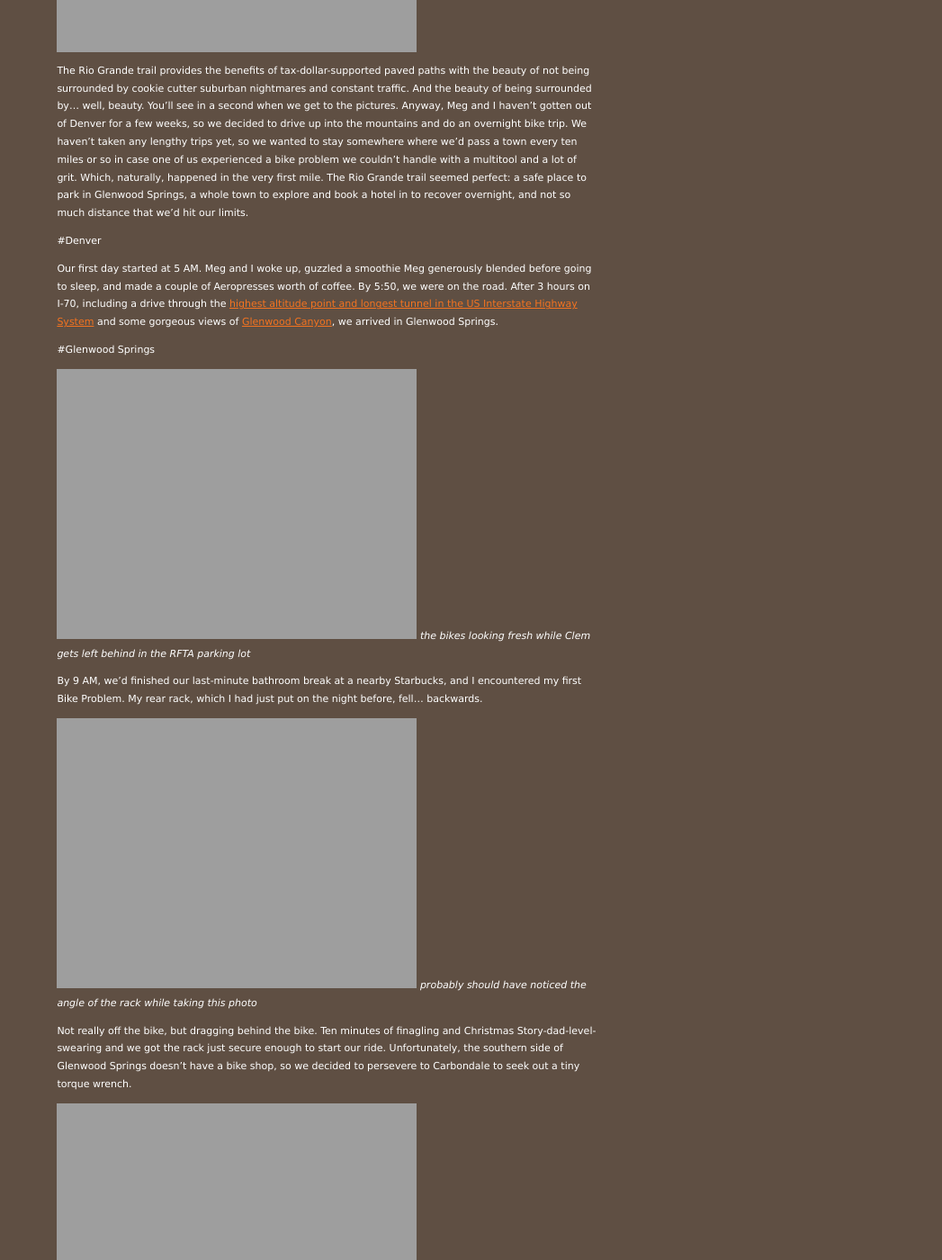
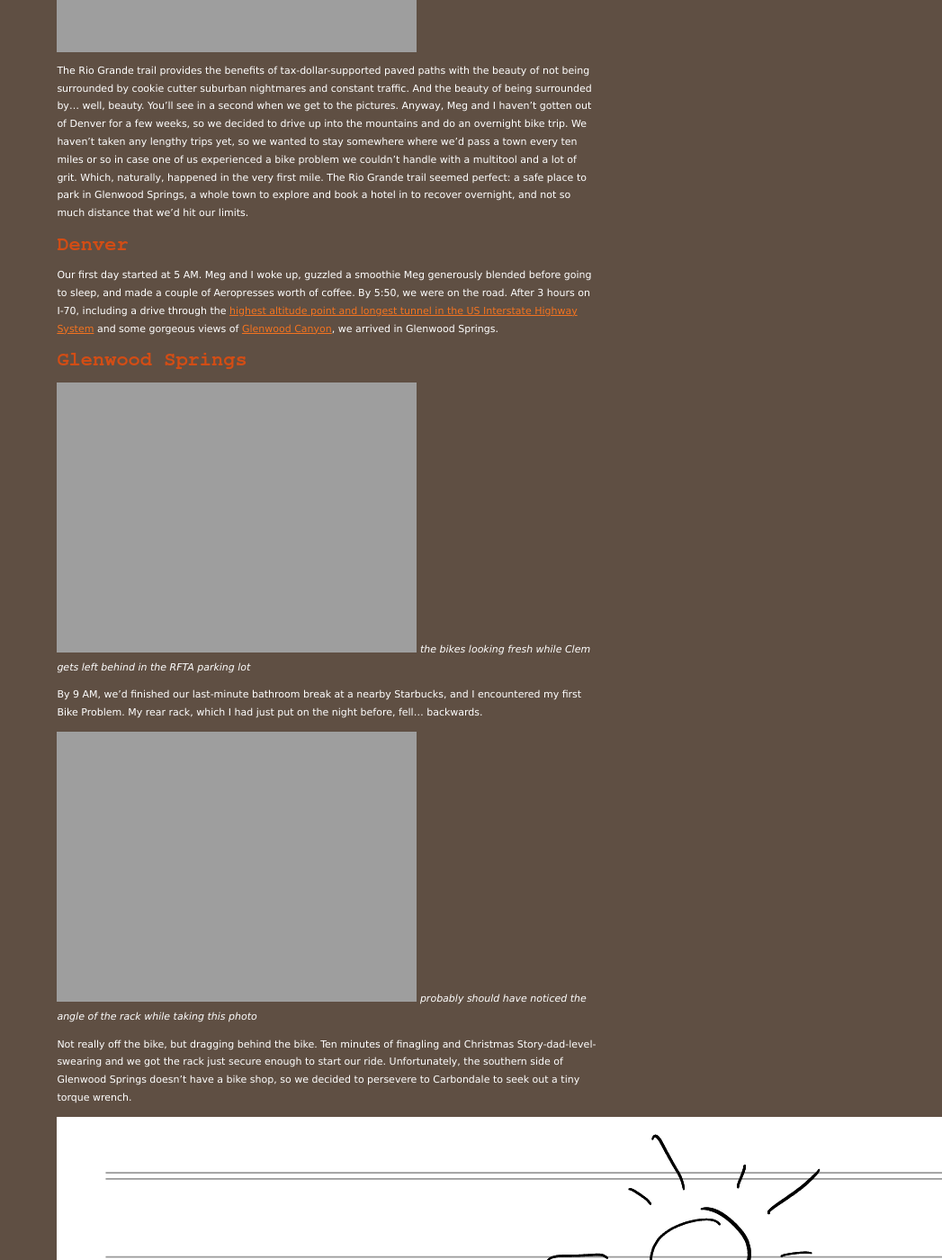
Before and after one commit to nathan-contino/nathan-contino.github.io, a Jekyll site: the page built from _posts/2021-05-16-glenwood-springs-to-aspen-bike-tour.markdown, in a window 1280 px wide and 1400 px high, scrolled down 558 px. Shown: the whole window at 90% size, without its empty margins (233-1280 px from the left). Built offline with Jekyll 4.4.1, drawn with Linux system fonts in a browser that asks for light colours; some of the changed text lies outside the part shown.

Commit message:
image formatting, heading fix
Former-commit-id: e73bb36a4ec99bc65f71ad975b7f46b959f1d27c [formerly e73bb36a4ec99bc65f71ad975b7f46b959f1d27c [formerly 5f586a191548afcf63e84a7317b8a7333dd1be3d [formerly 0cf2f44968af969c52b62602c3ac0be32a3af097] [formerly 8a505b55a5b337e6fd55e2a2a5a8607fe8c15e08 [formerly e870b931ecccda3cd803bdc840c8d600f5154962]]]]
Former-commit-id: 47f8e72e9db787b2c5ba109364d198f78f13562e
Former-commit-id: 6da0f8bf30d1748da7b0682d728036eec4a7b7a8
Former-commit-id: 910478d9d6f6f1123b0f129a7de9ca62259dd88b [formerly 1f3ca7c971f90fb62ca2eb5d135894761afc090c]
Former-commit-id: 7d6059491ce8f9a8044ade907dd3e812fb9c457d

```diff
--- a/_posts/2021-05-16-glenwood-springs-to-aspen-bike-tour.markdown
+++ b/_posts/2021-05-16-glenwood-springs-to-aspen-bike-tour.markdown
@@ -16,7 +16,7 @@
 on electric scooters, and *always* have to lock our
 bikes up if we so much as glance away from them.
 
-![Bikepacking]({{ site.url }}/_images/may_21_bike_trip/mandarb_and_sully.jpg =400x)
+![Bikepacking]({{ site.url }}/_images/may_21_bike_trip/mandarb_and_sully.jpg){:class="img-responsive"}
 
 The Rio Grande trail provides the benefits of tax-dollar-supported
 paved paths with the beauty of not being surrounded by cookie cutter
@@ -33,7 +33,7 @@
 town to explore and book a hotel in to recover overnight, and not
 so much distance that we'd hit our limits.
 
-#Denver
+# Denver
 
 Our first day started at 5 AM. Meg and I woke up, guzzled a
 smoothie Meg generously blended before going to sleep, and made
@@ -44,9 +44,9 @@
 [Glenwood Canyon](https://en.wikipedia.org/wiki/Glenwood_Canyon),
 we arrived in Glenwood Springs.
 
-#Glenwood Springs
+# Glenwood Springs
 
-![fresh bikes]({{ site.url }}/_images/may_21_bike_trip/near_aspen.jpg =400x)
+![fresh bikes]({{ site.url }}/_images/may_21_bike_trip/near_aspen.jpg){:class="img-responsive"}
 *the bikes looking fresh while Clem gets left behind in the RFTA parking lot*
 
 By 9 AM, we'd finished our
@@ -54,7 +54,7 @@
 encountered my first Bike Problem. My rear rack, which I
 had just put on the night before, fell... backwards.
 
-![starbs]({{ site.url }}/_images/may_21_bike_trip/the_journey_begins.jpg =400x)
+![starbs]({{ site.url }}/_images/may_21_bike_trip/the_journey_begins.jpg){:class="img-responsive"}
 *probably should have noticed the angle of the rack while taking this photo*
 
 Not really off the bike, but dragging behind the bike.
@@ -65,11 +65,11 @@
 shop, so we decided to persevere to Carbondale to seek out
 a tiny torque wrench.
 
-![rack probs]({{ site.url }}/_images/may_21_bike_trip/rack_problems.png =400x)
+![rack probs]({{ site.url }}/_images/may_21_bike_trip/rack_problems.png){:class="img-responsive"}
 
-#Carbondale
+# Carbondale
 
-![sopris]({{ site.url }}/_images/may_21_bike_trip/sopris.jpg =400x)
+![sopris]({{ site.url }}/_images/may_21_bike_trip/sopris.jpg){:class="img-responsive"}
 *biking south towards the majestic mount sopris*
 
 Thirty minutes of slightly nervewracking riding down a
@@ -81,7 +81,7 @@
 that helped me out: I hope your first house lease works
 out well!
 
-![basalt bike and ski]({{ site.url }}/_images/may_21_bike_trip/thanks_bike_shop.jpg =400x)
+![basalt bike and ski]({{ site.url }}/_images/may_21_bike_trip/thanks_bike_shop.jpg){:class="img-responsive"}
 *basalt bike & ski to the rescue!*
 
 After wrapping up the bicycle repairs, Meg and I headed
@@ -105,15 +105,15 @@
   made me reconsider my decision to ever waste my time
   on jam again.
 
-![french toast]({{ site.url }}/_images/may_21_bike_trip/french_toast.jpg =400x)
+![french toast]({{ site.url }}/_images/may_21_bike_trip/french_toast.jpg){:class="img-responsive"}
 *the best french toast Meg has ever had 10/10*
 
-![burrito]({{ site.url }}/_images/may_21_bike_trip/burrito.jpg =400x)
+![burrito]({{ site.url }}/_images/may_21_bike_trip/burrito.jpg){:class="img-responsive"}
 *one helluva delicious breakfast burrito 9.7/10*
 
 Nicely done, SILO. We'll be back.
 
-![art path]({{ site.url }}/_images/may_21_bike_trip/art_path.jpg =400x)
+![art path]({{ site.url }}/_images/may_21_bike_trip/art_path.jpg){:class="img-responsive"}
 *art path through carbondale*
 
 By 11:15, Meg and I were back on the Rio Grande trail
@@ -126,7 +126,7 @@
 small singletrack bike trail, a gravel bike trail,
 a paved bike trail, and public parks with picnic benches.
 
-![riding out of carbondale]({{ site.url }}/_images/may_21_bike_trip/riding_out_of_carbondale.jpg =400x)
+![riding out of carbondale]({{ site.url }}/_images/may_21_bike_trip/riding_out_of_carbondale.jpg){:class="img-responsive"}
 *bikey boi*
 
 Once we made our way out of Carbondale with
@@ -139,7 +139,7 @@
 to appreciate the whole "hills are alive" bit from The
 Sound of Music.
 
-![baby cow]({{ site.url }}/_images/may_21_bike_trip/baby_cow.jpg =400x)
+![baby cow]({{ site.url }}/_images/may_21_bike_trip/baby_cow.jpg){:class="img-responsive"}
 *this baby cow's cuteness level was off the charts*
 
 At 12:05, we passed yet another lovely green farm, this
@@ -156,12 +156,12 @@
 have lost their residents when the road they were built
 on transitioned into a major highway.
 
-![meg in the valley]({{ site.url }}/_images/may_21_bike_trip/meg_in_the_valley.jpg =400x)
+![meg in the valley]({{ site.url }}/_images/may_21_bike_trip/meg_in_the_valley.jpg){:class="img-responsive"}
 *meg's enthusiasm for farms knows no bounds*
 
-#Basalt
+# Basalt
 
-![horse bridge]({{ site.url }}/_images/may_21_bike_trip/horse_priority_bridge.jpg =400x)
+![horse bridge]({{ site.url }}/_images/may_21_bike_trip/horse_priority_bridge.jpg){:class="img-responsive"}
 *honestly pretty disappointed with the lack of horses on the trail*
 
 By 1, we reached the town of Basalt. Everyone waved at
@@ -169,7 +169,7 @@
 a track meet and a baseball game going on, the world
 actually felt pretty normal for the days of COVID.
 
-![beer rest]({{ site.url }}/_images/may_21_bike_trip/beer_and_rest.jpg =400x)
+![beer rest]({{ site.url }}/_images/may_21_bike_trip/beer_and_rest.jpg){:class="img-responsive"}
 *enjoying a brew on the river*
 
 At 1:45, Meg and I stopped for a beer and a break at
@@ -180,7 +180,7 @@
 to some beer stores in Denver -- they're based in
 Portland, Oregon.
 
-![harmony]({{ site.url }}/_images/may_21_bike_trip/harmony.jpg =400x)
+![harmony]({{ site.url }}/_images/may_21_bike_trip/harmony.jpg){:class="img-responsive"}
 *donkeys, goats, sheep, horses, and cows all living in harmony*
 
 At 2:05, another animal-based distraction yanked Meg
@@ -188,7 +188,7 @@
 all grazing together in the same field. Maybe there is
 hope for the future after all!
 
-![train house]({{ site.url }}/_images/may_21_bike_trip/train_house.jpg =400x)
+![train house]({{ site.url }}/_images/may_21_bike_trip/train_house.jpg){:class="img-responsive"}
 *nate, mandarb, & pullman - name a better trio, I dare you*
 
 At 2:20, we passed some trains that now appear to
@@ -197,7 +197,7 @@
 [used to be where the Rio Grande trail is now](https://www.rfta.com/trail-information/), so... sorry trains, for taking
 over your territory.
 
-![aspen view]({{ site.url }}/_images/may_21_bike_trip/aspen_first_glance.jpg =400x)
+![aspen view]({{ site.url }}/_images/may_21_bike_trip/aspen_first_glance.jpg){:class="img-responsive"}
 *so many shades of green and the first glimpse of aspen snowmass*
 
 2:30 granted us our first view of the Aspen/Snowmass
@@ -209,7 +209,7 @@
 but with the number of prairie dogs we see in this
 state, it's only a matter of time.
 
-![prairie dog]({{ site.url }}/_images/may_21_bike_trip/prairie_dog.jpg =400x)
+![prairie dog]({{ site.url }}/_images/may_21_bike_trip/prairie_dog.jpg){:class="img-responsive"}
 *one of the hundreds of prairie dogs we spotted. sneaky lil bois*
 
 At 3, a triple whammy:
@@ -240,9 +240,9 @@
 headed out to investigate the town (and the prospect
 of a beer and a burger).
 
-#Aspen
+# Aspen
 
-![aspen]({{ site.url }}/_images/may_21_bike_trip/aspen_slopes.jpg =400x)
+![aspen]({{ site.url }}/_images/may_21_bike_trip/aspen_slopes.jpg){:class="img-responsive"}
 *wandering around aspen left a strange desire to walk away from the people and up the mountain*
 
 Aspen is possibly the stranges town I have ever visited.
@@ -268,9 +268,9 @@
 able to find was a craft cider and a can of bubbly wine.
 Who doesn't love the life of luxury in a fancy town?
 
-#The Ride Back
+# The Ride Back
 
-![downhill]({{ site.url }}/_images/may_21_bike_trip/near_aspen.jpg =400x)
+![downhill]({{ site.url }}/_images/may_21_bike_trip/near_aspen.jpg){:class="img-responsive"}
 *realizing that the entire trip on day 2 would be downhill*
 
 Meg and I woke up at 6 AM and lollygagged until almost 7
@@ -278,12 +278,12 @@
 experience in town, we decided not to stick around for
 complimentary breakfast.
 
-![praise the sun]({{ site.url }}/_images/may_21_bike_trip/praise_the_sun.jpg =400x)
+![praise the sun]({{ site.url }}/_images/may_21_bike_trip/praise_the_sun.jpg){:class="img-responsive"}
 *the sunlight starts right on the outskirts of aspen. coincidence? i think not. praise the sun. praise ra.*
 
 We were treated to an absolutely gorgeous crisp morning.
 
-![prairie dog paradise]({{ site.url }}/_images/may_21_bike_trip/prairie_dog_paradise.png =400x)
+![prairie dog paradise]({{ site.url }}/_images/may_21_bike_trip/prairie_dog_paradise.png){:class="img-responsive"}
 
 Blue skies, prairie dogs, and nary a human to be seen
 on the bike trail once we made our way out of Aspen proper.
@@ -299,7 +299,7 @@
 going to go out on a limb and say that folks in Basalt
 have great taste in dogs.
 
-![turkey]({{ site.url }}/_images/may_21_bike_trip/turkey.jpg =400x)
+![turkey]({{ site.url }}/_images/may_21_bike_trip/turkey.jpg){:class="img-responsive"}
 *birb in a field, birb in a field, i am just a birb in a field*
 
 We also saw a cluster of wild turkeys wandering across
@@ -308,10 +308,10 @@
 impressive if we didn't regularly see a neighbor's pet
 turkey on our walks around Denver.
 
-![aspen view]({{ site.url }}/_images/may_21_bike_trip/aspen_view.jpg =400x)
+![aspen view]({{ site.url }}/_images/may_21_bike_trip/aspen_view.jpg){:class="img-responsive"}
 *looking back at aspen snowmass and wishing it didn't cost extra on the IKON pass*
 
-![church]({{ site.url }}/_images/may_21_bike_trip/church.jpg =400x)
+![church]({{ site.url }}/_images/may_21_bike_trip/church.jpg){:class="img-responsive"}
 *church-house conversion in basalt*
 
 We ended up eating breakfast at a cute cafe in downtown
@@ -319,7 +319,7 @@
 breakfast burrito and breakfast sandwich were magnificent.
 They could use some pointers on steaming milk.
 
-![old basalt trail]({{ site.url }}/_images/may_21_bike_trip/old_basalt_trail.jpg =400x)
+![old basalt trail]({{ site.url }}/_images/may_21_bike_trip/old_basalt_trail.jpg){:class="img-responsive"}
 *sully & mandarb ready to take on basalt*
 
 On our ride back, we mostly stuck to the Rio Grande trail,
@@ -331,7 +331,7 @@
 trail had a tunnel under the highway in an adapted
 drainage tunnel!
 
-![bridge]({{ site.url }}/_images/may_21_bike_trip/bridge.jpg =400x)
+![bridge]({{ site.url }}/_images/may_21_bike_trip/bridge.jpg){:class="img-responsive"}
 *cute bridge on the old snowmass/basalt trail*
 
 On our way back to Carbondale, we also took the opportunity
@@ -343,7 +343,7 @@
 Especially in Colorado, it opens up a ton of touring
 opportunities!
 
-![lizard]({{ site.url }}/_images/may_21_bike_trip/lizard.jpg =400x)
+![lizard]({{ site.url }}/_images/may_21_bike_trip/lizard.jpg){:class="img-responsive"}
 *artway lizard in carbondale*
 
 At 10:50, we got back to Carbondale and admired a fantastic
@@ -361,7 +361,7 @@
   never had before -- almost biscuity)
 - hashbrowns with green chiles and red onions (crispy bois)
 
-![truss]({{ site.url }}/_images/may_21_bike_trip/truss.jpg =400x)
+![truss]({{ site.url }}/_images/may_21_bike_trip/truss.jpg){:class="img-responsive"}
 *nice little beach area between carbondale and glenwood springs*
 
 At 12, we enjoyed a quick pit stop at Colorado's
@@ -371,7 +371,7 @@
 chilly waters for the memories -- maybe I'll wait for
 June, though.
 
-![hills]({{ site.url }}/_images/may_21_bike_trip/white_and_red_and_green.jpg =400x)
+![hills]({{ site.url }}/_images/may_21_bike_trip/white_and_red_and_green.jpg){:class="img-responsive"}
 *"it's like they ran out of red paint and just had to switch to white"*
 
 At 12:53 PM, we finally got back to Clem, our obnoxiously
@@ -382,12 +382,12 @@
 folks on the trail even recommended some routes to us at a
 stop!
 
-![glenwood canyon]({{ site.url }}/_images/may_21_bike_trip/glenwood_canyon.jpg =400x)
+![glenwood canyon]({{ site.url }}/_images/may_21_bike_trip/glenwood_canyon.jpg){:class="img-responsive"}
 *i-70 between vail and glenwood springs is absolutely wild*
 
-#Epilogue
+# Epilogue
 
-![fin]({{ site.url }}/_images/may_21_bike_trip/fin.jpg =400x)
+![fin]({{ site.url }}/_images/may_21_bike_trip/fin.jpg){:class="img-responsive"}
 *a happy meg knowing that casey brewing is just minutes away*
 
 After our journey, we enjoyed another well-earned beer at
```
